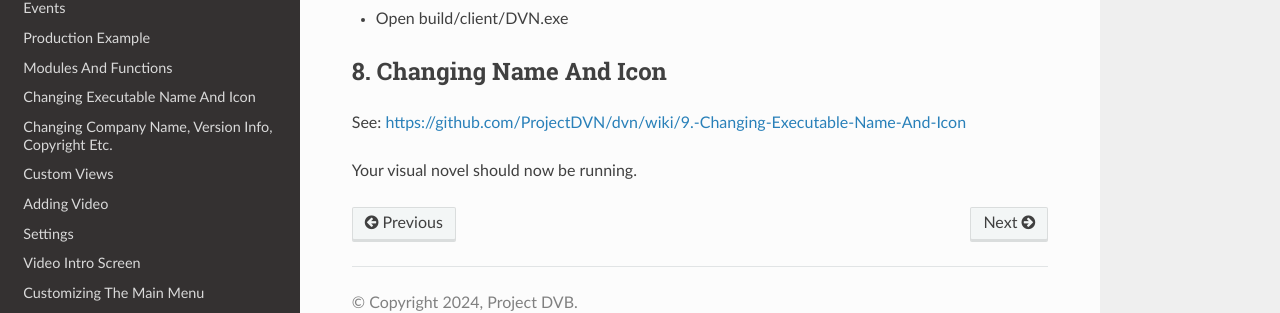
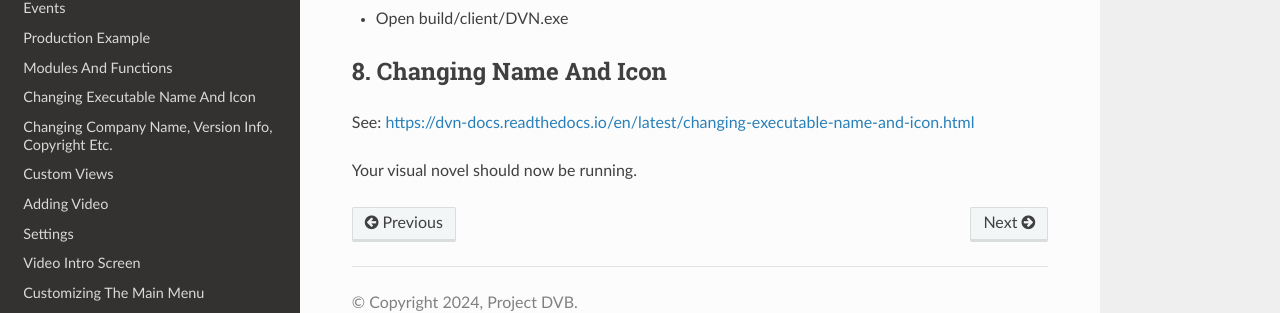
Before and after one commit to ProjectDVN/dvn-docs, a Sphinx documentation site: the page built from docs/source/getting-started.rst, in a window 1280 px wide and 900 px high, scrolled down 1636 px. Shown: the part 528-841 px from the top of the window. Built offline with Sphinx 7.4.7 and the Read the Docs theme 3.1.0, drawn with Linux system fonts in a browser that asks for light colours; some of the changed lines change nothing that is shown.

Commit message:
Update getting-started.rst

```diff
--- a/docs/source/getting-started.rst
+++ b/docs/source/getting-started.rst
@@ -105,6 +105,6 @@
 -------------------------
 
 See:
-https://github.com/ProjectDVN/dvn/wiki/9.-Changing-Executable-Name-And-Icon
+https://dvn-docs.readthedocs.io/en/latest/changing-executable-name-and-icon.html
 
 Your visual novel should now be running.
```
